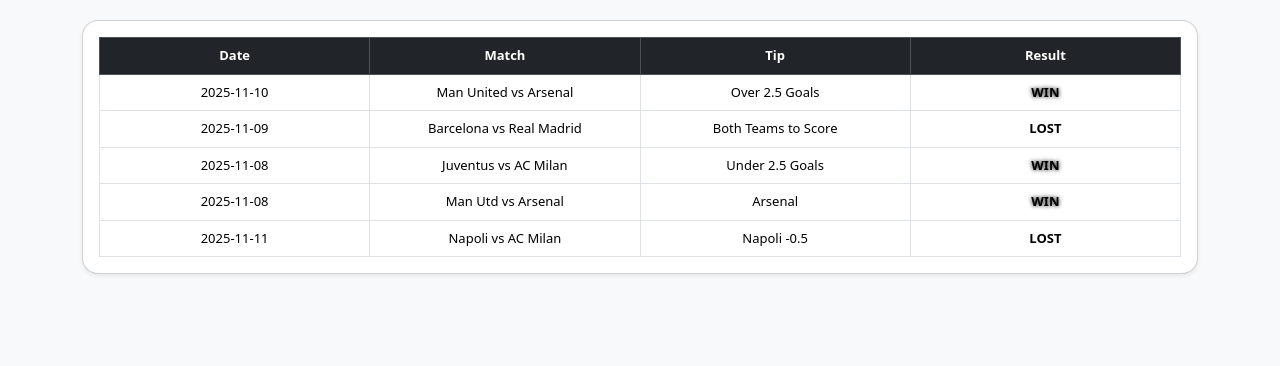
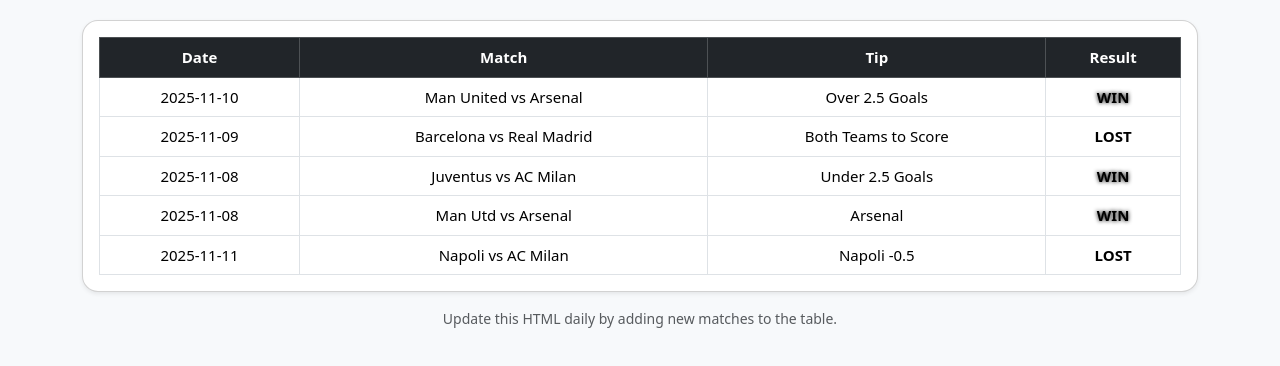
Before and after one commit to Sk192011s/foot, a plain HTML site: page index.html in a window 1280 px wide. Shown: the part 90-456 px from the top of the page. Drawn offline with nearby package versions, Linux system fonts and the light colour scheme.

Commit message:
Update index.html

```diff
--- a/index.html
+++ b/index.html
@@ -13,28 +13,22 @@
       border-radius: 16px;
     }
     table {
-      font-size: 13px;
-      table-layout: fixed;
-      width: 100%;
-    }
-    th, td {
-      padding: 4px 6px;
-      white-space: nowrap;
-      text-overflow: ellipsis;
-      overflow: hidden;
+      font-size: 15px;
     }
 
+    /* Win / Lost styles */
     .win {
       font-weight: bold;
-      color: orange;
-      animation: glow 1.5s infinite alternate;
+      color: orange; /* WIN color */
+      animation: glow 1.5s infinite alternate; /* Only WIN has animation */
     }
 
     .lost {
       font-weight: bold;
-      color: red;
+      color: red; /* LOST red text, no animation */
     }
 
+    /* Glow effect for WIN only */
     @keyframes glow {
       0% { text-shadow: 0 0 2px currentColor; }
       50% { text-shadow: 0 0 8px currentColor; }
@@ -43,10 +37,7 @@
 
     @media (max-width: 768px) {
       table {
-        font-size: 12px;
-      }
-      th, td {
-        padding: 2px 4px;
+        font-size: 13px;
       }
     }
   </style>
@@ -85,7 +76,6 @@
                 <td>Juventus vs AC Milan</td>
                 <td>Under 2.5 Goals</td>
                 <td class="win">WIN</td>
-              </tr>
 <tr>
 <td>2025-11-08</td>
 <td>Man Utd vs Arsenal</td>
@@ -104,6 +94,9 @@
       </div>
     </div>
 
+    <p class="text-muted text-center mt-3 small">
+      Update this HTML daily by adding new matches to the table.
+    </p>
   </div>
 </body>
 </html>
```
Lines whose indentation alone changed are shown as unchanged.
